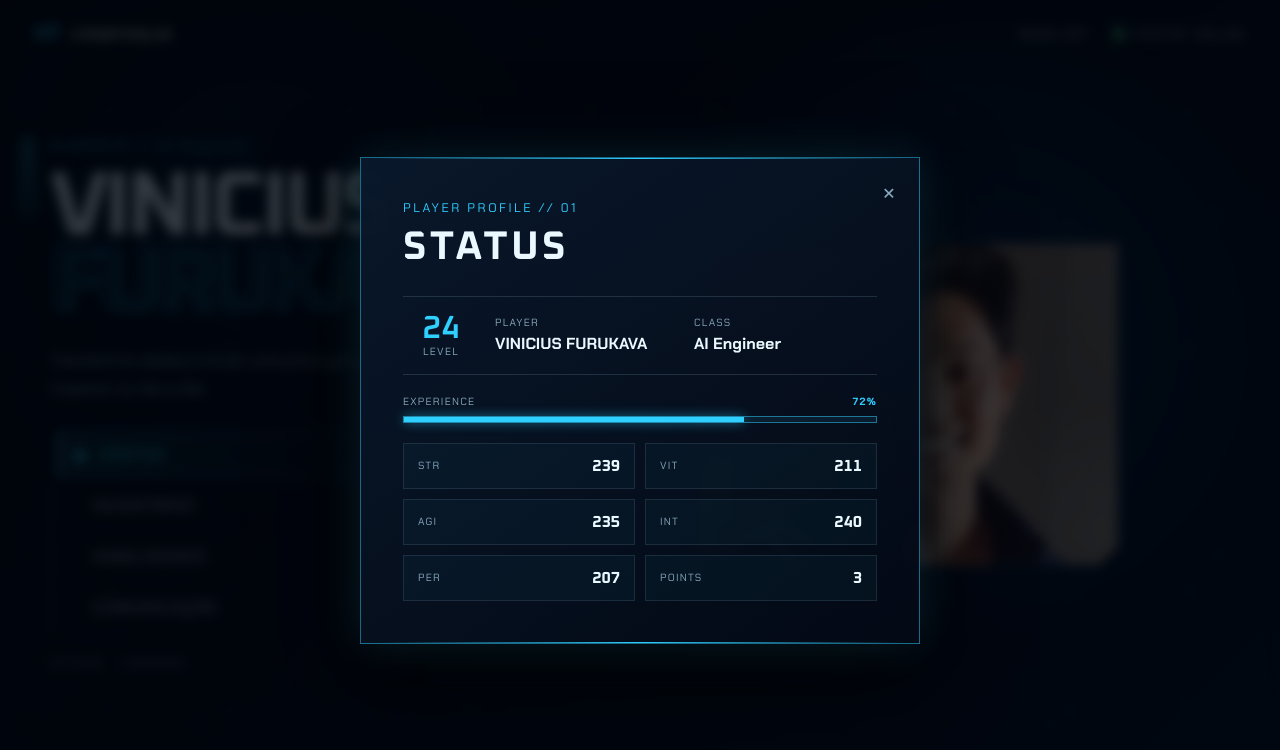
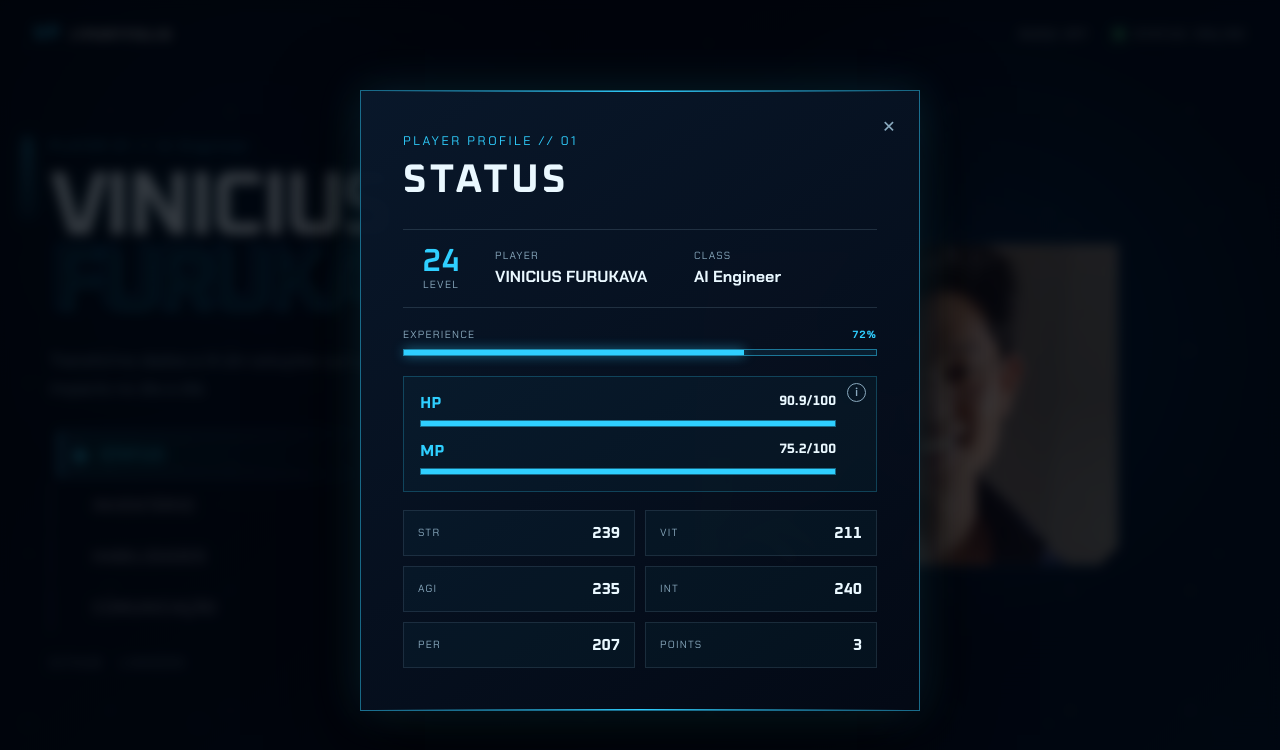
Before and after one commit to Mitysuo/portfolio, a React (Vite) app: page / in a window 1280 px wide. Both pictures are taken after a click on the button "ENTER SELECIONAR". Shown: the top 750 px of the page. Built offline with nearby package versions, Linux system fonts and the light colour scheme.

Commit message:
Adição das métricas HP e MP

```diff
--- /dev/null
+++ b/public/data/hybrid-charge.json
@@ -0,0 +1,7 @@
+{
+  "hp": 90.9,
+  "mp": 75.2,
+  "sampleCount": 10,
+  "from": "2026-09-27T11:10:00-03:00",
+  "source": "Hybrid Charge / Zepp / T-Rex 3"
+}
--- a/src/App.tsx
+++ b/src/App.tsx
@@ -1,11 +1,51 @@
 import { useEffect, useState } from "react";
 import { portfolio } from "./data/portfolio";
+
+type HybridStatus = {
+  hp: number;
+  mp: number;
+  sampleCount: number;
+  from: string | null;
+};
 
 function App() {
   const [activeItem, setActiveItem] = useState(0);
   const [audioEnabled, setAudioEnabled] = useState(false);
   const [started, setStarted] = useState(false);
   const [statusOpen, setStatusOpen] = useState(false);
+  const [hybridStatus, setHybridStatus] = useState<HybridStatus>({
+    hp: -1,
+    mp: -1,
+    sampleCount: 0,
+    from: null,
+  });
+
+  useEffect(() => {
+    let isMounted = true;
+
+    fetch(
+      `${import.meta.env.BASE_URL}data/hybrid-charge.json?v=${Date.now()}`,
+      {
+        cache: "no-store",
+      },
+    )
+      .then((response) => {
+        if (!response.ok) throw new Error("Status data unavailable");
+        return response.json() as Promise<HybridStatus>;
+      })
+      .then((status) => {
+        if (isMounted) setHybridStatus(status);
+      })
+      .catch(() => {
+        if (isMounted) {
+          setHybridStatus({ hp: -1, mp: -1, sampleCount: 0, from: null });
+        }
+      });
+
+    return () => {
+      isMounted = false;
+    };
+  }, []);
 
   const menuItems = ["Status", "Inventário", "Habilidades", "Comunicação"];
 
@@ -23,9 +63,13 @@ function App() {
         if (
           event.target instanceof HTMLElement &&
           event.target.closest("button, a, input, textarea, select")
-        ) return;
-        if (activeItem === 0) setStatusOpen(true);
-        else setStarted(true);
+        )
+          return;
+        if (activeItem === 0) {
+          setStatusOpen(true);
+        } else {
+          setStarted(true);
+        }
       }
       if (event.key === "Escape") setStatusOpen(false);
     };
@@ -163,20 +207,85 @@ function App() {
             <h2 id="status-title">Status</h2>
 
             <div className="status-profile">
-              <div className="status-level"><strong>24</strong><span>LEVEL</span></div>
-              <div><span className="status-label">PLAYER</span><strong>{portfolio.firstName} {portfolio.lastName}</strong></div>
-              <div><span className="status-label">CLASS</span><strong>AI Engineer</strong></div>
+              <div className="status-level">
+                <strong>24</strong>
+                <span>LEVEL</span>
+              </div>
+              <div>
+                <span className="status-label">PLAYER</span>
+                <strong>
+                  {portfolio.firstName} {portfolio.lastName}
+                </strong>
+              </div>
+              <div>
+                <span className="status-label">CLASS</span>
+                <strong>AI Engineer</strong>
+              </div>
             </div>
 
             <div className="status-progress">
-              <div><span>EXPERIENCE</span><strong>72%</strong></div>
-              <div className="status-track"><span /></div>
+              <div>
+                <span>EXPERIENCE</span>
+                <strong>72%</strong>
+              </div>
+              <div className="status-track">
+                <span />
+              </div>
+            </div>
+
+            <div className="status-vitals">
+              {(["HP", "MP"] as const).map((attribute) => {
+                const value =
+                  hybridStatus[attribute.toLowerCase() as "hp" | "mp"];
+                const hasValue = value >= 0;
+
+                return (
+                  <div className="status-vital" key={attribute}>
+                    <div className="status-vital-heading">
+                      <span>{attribute}</span>
+                      <strong>{hasValue ? `${value}/100` : "-1"}</strong>
+                    </div>
+                    <div
+                      className="status-vital-track"
+                      role="progressbar"
+                      aria-label={attribute}
+                      aria-valuemin={0}
+                      aria-valuemax={100}
+                      aria-valuenow={hasValue ? value : 0}
+                      aria-valuetext={
+                        hasValue ? `${value}/100` : "Sem dados: -1"
+                      }
+                    >
+                      <span style={{ width: `${hasValue ? value : 0}` }} />
+                    </div>
+                  </div>
+                );
+              })}
+              <details className="status-info">
+                <summary aria-label="Informações sobre HP e MP">i</summary>
+                <p>
+                  Métricas obtidas por meio do Hybrid Charge do relógio Zepp
+                  T-Rex 3, calculadas com base na média dos últimos 10 registros
+                  disponíveis. O horário indica a primeira leitura desse grupo
+                  {hybridStatus.from
+                    ? `: ${new Date(hybridStatus.from).toLocaleString("pt-BR", { timeZone: "America/Sao_Paulo" })}.`
+                    : ". Se não houver leituras, os valores aparecem como -1."}
+                </p>
+              </details>
             </div>
 
             <div className="status-attributes" aria-label="Atributos do perfil">
-              {[["STR", 239], ["VIT", 211], ["AGI", 235], ["INT", 240], ["PER", 207], ["POINTS", 3]].map(([label, value]) => (
+              {[
+                ["STR", 239],
+                ["VIT", 211],
+                ["AGI", 235],
+                ["INT", 240],
+                ["PER", 207],
+                ["POINTS", 3],
+              ].map(([label, value]) => (
                 <div className="status-attribute" key={label}>
-                  <span>{label}</span><strong>{value}</strong>
+                  <span>{label}</span>
+                  <strong>{value}</strong>
                 </div>
               ))}
             </div>
--- a/src/styles.css
+++ b/src/styles.css
@@ -399,11 +399,18 @@ h1 span {
 .status-window {
   position: relative;
   width: min(560px, 100%);
+  max-height: calc(100dvh - 40px);
+  overflow-y: auto;
   padding: clamp(24px, 5vw, 42px);
   border: 1px solid rgba(47, 207, 255, 0.48);
-  background:
-    linear-gradient(145deg, rgba(9, 24, 43, 0.98), rgba(3, 9, 21, 0.98));
-  box-shadow: 0 0 42px rgba(47, 207, 255, 0.14), 0 24px 80px #000;
+  background: linear-gradient(
+    145deg,
+    rgba(9, 24, 43, 0.98),
+    rgba(3, 9, 21, 0.98)
+  );
+  box-shadow:
+    0 0 42px rgba(47, 207, 255, 0.14),
+    0 24px 80px #000;
   animation: slideIn 0.25s ease-out;
 }
 .status-window::before,
@@ -415,8 +422,12 @@ h1 span {
   content: "";
   background: linear-gradient(90deg, transparent, var(--primary), transparent);
 }
-.status-window::before { top: 0; }
-.status-window::after { bottom: 0; }
+.status-window::before {
+  top: 0;
+}
+.status-window::after {
+  bottom: 0;
+}
 .status-close {
   position: absolute;
   top: 16px;
@@ -427,8 +438,12 @@ h1 span {
   font-size: 1.6rem;
   cursor: pointer;
 }
-.status-close:hover { color: var(--primary); }
-.status-window .eyebrow { margin-bottom: 6px; }
+.status-close:hover {
+  color: var(--primary);
+}
+.status-window .eyebrow {
+  margin-bottom: 6px;
+}
 .status-window h2 {
   margin: 0 0 24px;
   font-family: "Oxanium", sans-serif;
@@ -445,8 +460,14 @@ h1 span {
   border-top: 1px solid rgba(137, 169, 190, 0.2);
   border-bottom: 1px solid rgba(137, 169, 190, 0.2);
 }
-.status-profile > div:not(.status-level) { display: grid; gap: 4px; min-width: 0; }
-.status-profile strong { overflow-wrap: anywhere; }
+.status-profile > div:not(.status-level) {
+  display: grid;
+  gap: 4px;
+  min-width: 0;
+}
+.status-profile strong {
+  overflow-wrap: anywhere;
+}
 .status-label,
 .status-level span,
 .status-progress > div:first-child,
@@ -455,13 +476,118 @@ h1 span {
   font-size: 0.65rem;
   letter-spacing: 0.12em;
 }
-.status-level { display: grid; justify-items: center; color: var(--primary); }
-.status-level strong { font: 600 2rem "Oxanium", sans-serif; line-height: 1; }
-.status-progress { margin: 20px 0; }
-.status-progress > div:first-child { display: flex; justify-content: space-between; margin-bottom: 8px; }
-.status-progress strong { color: var(--primary); }
-.status-track { height: 7px; border: 1px solid rgba(47, 207, 255, 0.5); background: rgba(47, 207, 255, 0.08); }
-.status-track span { display: block; width: 72%; height: 100%; background: var(--primary); box-shadow: 0 0 12px rgba(47, 207, 255, 0.65); }
+.status-level {
+  display: grid;
+  justify-items: center;
+  color: var(--primary);
+}
+.status-level strong {
+  font:
+    600 2rem "Oxanium",
+    sans-serif;
+  line-height: 1;
+}
+.status-progress {
+  margin: 20px 0;
+}
+.status-progress > div:first-child {
+  display: flex;
+  justify-content: space-between;
+  margin-bottom: 8px;
+}
+.status-progress strong {
+  color: var(--primary);
+}
+.status-track {
+  height: 7px;
+  border: 1px solid rgba(47, 207, 255, 0.5);
+  background: rgba(47, 207, 255, 0.08);
+}
+.status-track span {
+  display: block;
+  width: 72%;
+  height: 100%;
+  background: var(--primary);
+  box-shadow: 0 0 12px rgba(47, 207, 255, 0.65);
+}
+.status-vitals {
+  position: relative;
+  display: grid;
+  gap: 14px;
+  margin: 18px 0;
+  padding: 16px 40px 16px 16px;
+  border: 1px solid rgba(47, 207, 255, 0.24);
+  background: rgba(47, 207, 255, 0.035);
+}
+.status-vital-heading {
+  display: flex;
+  justify-content: space-between;
+  margin-bottom: 7px;
+  font-family: "Oxanium", sans-serif;
+}
+.status-vital-heading span {
+  color: var(--primary);
+  font-weight: 700;
+}
+.status-vital-heading strong {
+  font-size: 0.85rem;
+}
+.status-vital-track {
+  height: 7px;
+  overflow: hidden;
+  border: 1px solid rgba(47, 207, 255, 0.4);
+  background: rgba(47, 207, 255, 0.08);
+}
+.status-vital-track span {
+  display: block;
+  height: 100%;
+  background: var(--primary);
+  box-shadow: 0 0 12px rgba(47, 207, 255, 0.65);
+  transition: width 0.3s ease;
+}
+.status-info {
+  position: absolute;
+  top: 6px;
+  right: 10px;
+}
+.status-info summary {
+  display: grid;
+  width: 19px;
+  height: 19px;
+  place-items: center;
+  border: 1px solid var(--muted);
+  border-radius: 50%;
+  color: var(--muted);
+  font:
+    600 0.75rem "Chakra Petch",
+    sans-serif;
+  cursor: pointer;
+  list-style: none;
+}
+.status-info summary::-webkit-details-marker {
+  display: none;
+}
+.status-info summary:hover,
+.status-info[open] summary {
+  border-color: var(--primary);
+  color: var(--primary);
+}
+.status-info p {
+  position: absolute;
+  z-index: 2;
+  top: 24px;
+  right: 0;
+  width: min(280px, calc(100vw - 72px));
+  margin: 0;
+  padding: 12px;
+  border: 1px solid rgba(47, 207, 255, 0.4);
+  background: #071426;
+  color: var(--muted);
+  font-size: 0.78rem;
+  line-height: 1.5;
+  letter-spacing: normal;
+  text-transform: none;
+}
 .status-attributes {
   display: grid;
   grid-template-columns: repeat(2, minmax(0, 1fr));
@@ -475,8 +601,15 @@ h1 span {
   border: 1px solid rgba(137, 169, 190, 0.16);
   background: rgba(47, 207, 255, 0.035);
 }
-.status-attribute strong { color: #eaf8ff; font-family: "Oxanium", sans-serif; }
-@keyframes fadeIn { from { opacity: 0; } }
+.status-attribute strong {
+  color: #eaf8ff;
+  font-family: "Oxanium", sans-serif;
+}
+@keyframes fadeIn {
+  from {
+    opacity: 0;
+  }
+}
 
 @keyframes shadow-one-movement {
   0%,
@@ -589,9 +722,15 @@ h1 span {
   .footer-bar span:first-child {
     display: none;
   }
-  .status-window { padding: 26px 20px; }
-  .status-profile { grid-template-columns: 60px 1fr; }
-  .status-profile > div:last-child { grid-column: 2; }
+  .status-window {
+    padding: 26px 20px;
+  }
+  .status-profile {
+    grid-template-columns: 60px 1fr;
+  }
+  .status-profile > div:last-child {
+    grid-column: 2;
+  }
 }
 
 @media (prefers-reduced-motion: reduce) {
--- a/vite.config.ts
+++ b/vite.config.ts
@@ -1,9 +1,11 @@
-import { defineConfig } from "vite";
+import { defineConfig, loadEnv } from "vite";
 import react from "@vitejs/plugin-react";
 
-export default defineConfig({
-  plugins: [react()],
-  // Para publicar em usuario.github.io, mantenha "/".
-  // Para um repositorio de projeto, use "/nome-do-repositorio/".
-  base: "/",
+export default defineConfig(({ mode }) => {
+  const env = loadEnv(mode, ".", "VITE_");
+
+  return {
+    plugins: [react()],
+    base: env.VITE_BASE_PATH || "/",
+  };
 });
```
Also changed, not shown: requirements.txt (added), 2 other files (tests, documents, lock files or other folders).
